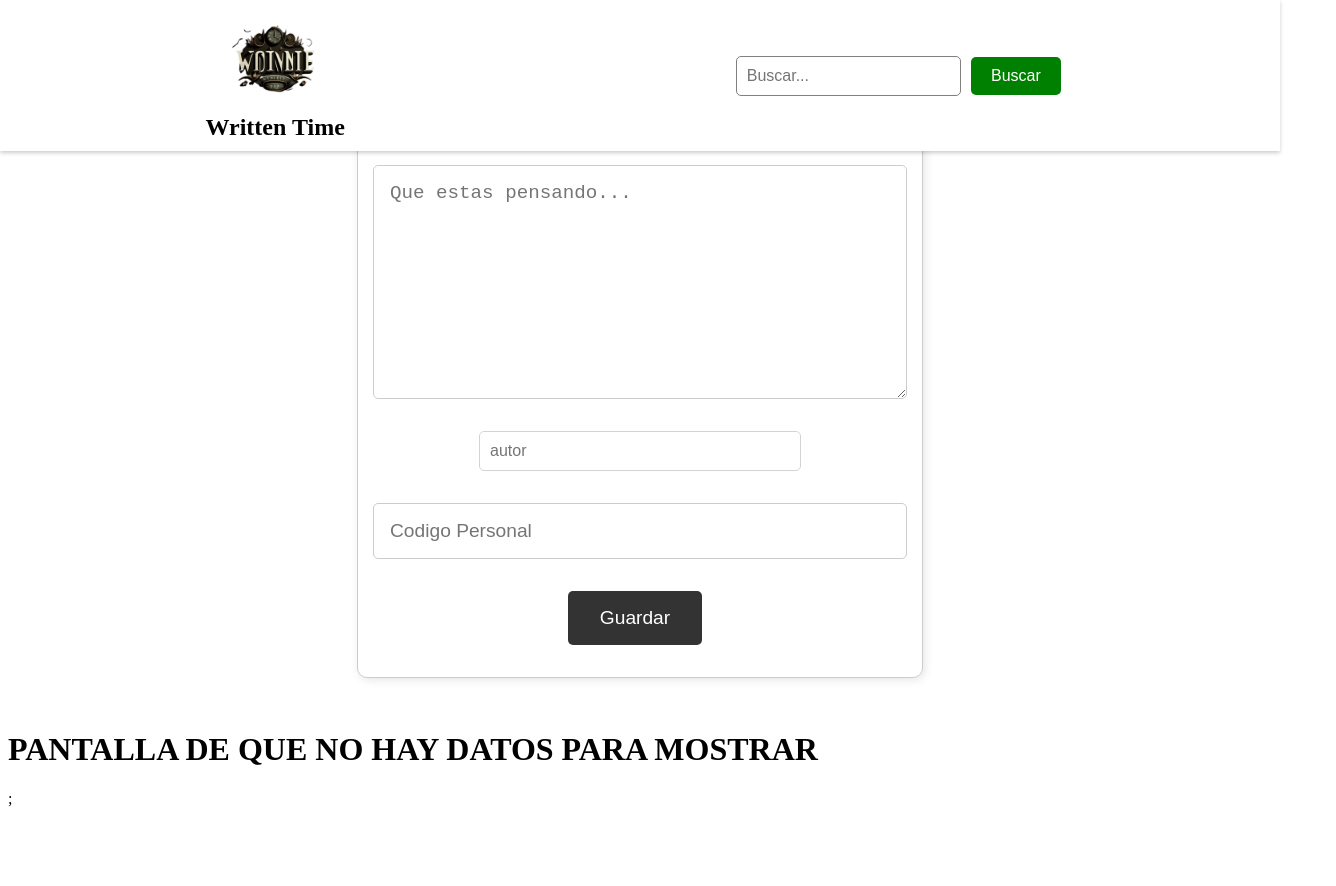
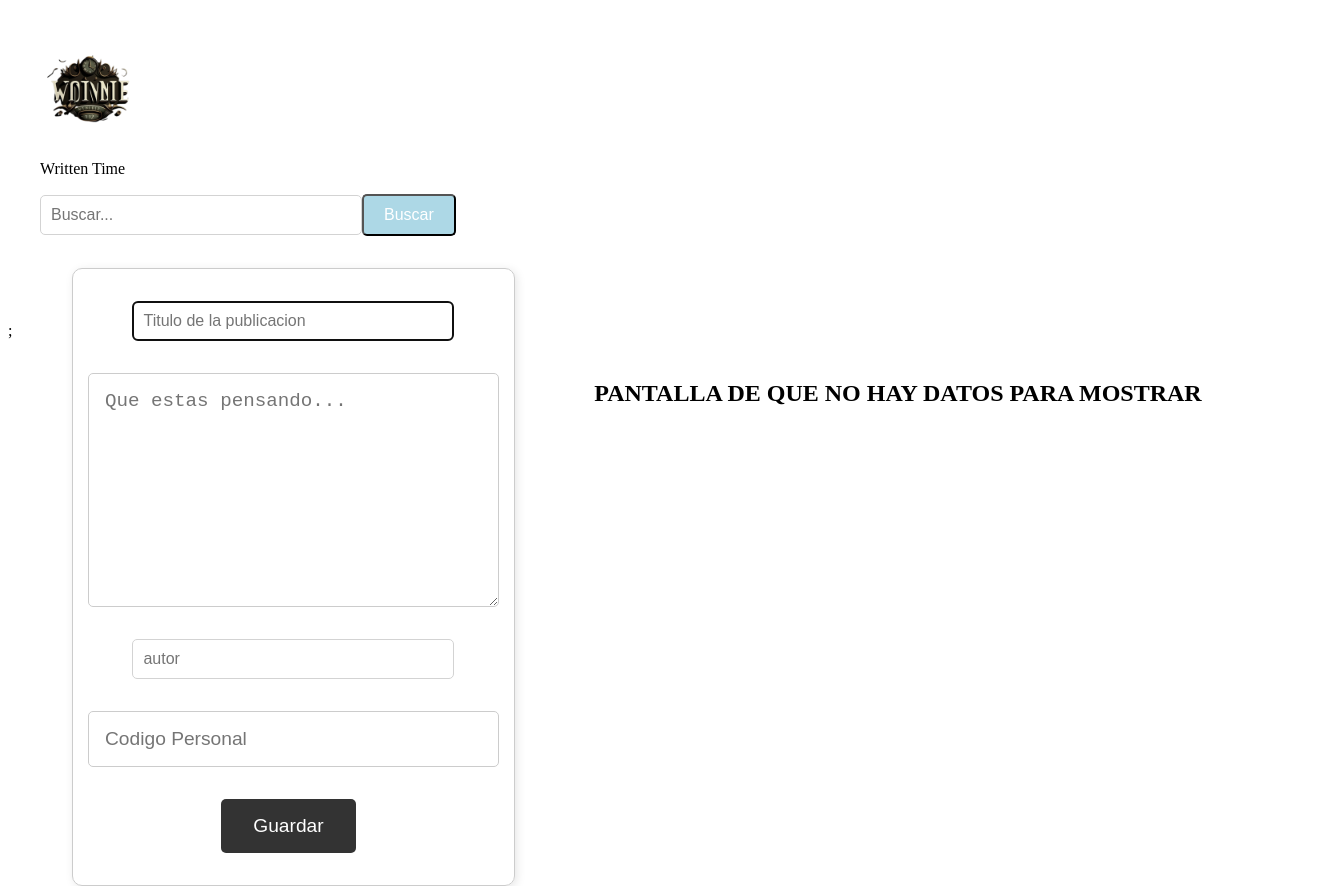
Before and after one commit to Raulscj/Writen_Time, a React (Vite) app: page /Home in a window 1280 px wide. Shown: the whole page, 1336 px wide, since content can reach past the window. Before the commit the page ends 816 px from the top, so only its background shows below. Built offline with nearby package versions, Linux system fonts and the light colour scheme.

Commit message:
act desde clase

```diff
--- a/index.html
+++ b/index.html
@@ -4,7 +4,7 @@
     <meta charset="UTF-8" />
     <link rel="icon" type="image/svg+xml" href="/vite.svg" />
     <meta name="viewport" content="width=device-width, initial-scale=1.0" />
-    <title>Vite + React</title>
+    <title>Written Time</title>
   </head>
   <body>
     <div id="root"></div>
--- a/src/App.css
+++ b/src/App.css
@@ -0,0 +1,20 @@
+.container{
+    display: grid;
+    width: 100%;
+    height: 250px;
+    grid-template-areas: "nav nav"
+    "aside section"
+    "aside section";
+  /* grid-template-columns: repeat(3, 1fr);
+  grid-gap: 1ch;
+  grid-auto-rows: minmax(2rem, auto); */
+}
+nav{
+   grid-area: nav;
+}
+aside{
+    grid-area: aside;
+}
+section{
+    grid-area: section;
+}
--- a/src/App.jsx
+++ b/src/App.jsx
@@ -1,6 +1,7 @@
 import Navbar from "./componentes/Nav";
 import PostForm from "./componentes/PostForm";
 import PostList from "./componentes/PostList";
+import "./App.css";
 function App() {
   /* let observador = false;
   if (localStorage.getItem("currentUser")) {
@@ -10,13 +11,17 @@ function App() {
   } */
   //RENDERIZADO
   return (
-    <>
+    <div className="container">
+      <nav>
       <Navbar />
-      <hr />
-      <hr />
+      </nav>
+      <aside>
       <PostForm />
+      </aside>
+      <section>
       <PostList />
-    </>
+      </section>
+    </div>
   );
 }
 export default App;
--- a/src/Pages/Login.jsx
+++ b/src/Pages/Login.jsx
@@ -91,7 +91,7 @@ const LoginPage = () => {
               type="text"
               value={username}
               onChange={(event) => setUsername(event.target.value)}
-              required
+
             />
           </div>
           <div className="form-group">
@@ -103,7 +103,7 @@ const LoginPage = () => {
               type="password"
               value={password}
               onChange={(event) => setPassword(event.target.value)}
-              required
+
             />
           </div>
           <button onClick={handleSubmit}>
--- a/src/Styles/Cards.css
+++ b/src/Styles/Cards.css
@@ -26,8 +26,11 @@
   font-style: italic;
   margin-bottom: 1rem;
   }
-
-  .card__delete-button {
+  /* .GroupButton{
+    display: grid;
+    background-color: black;
+  } */
+  .card_button {
   background-color: transparent;
   border: none;
   color: #333;
--- a/src/componentes/Nav.jsx
+++ b/src/componentes/Nav.jsx
@@ -1,5 +1,5 @@
 import React from "react";
-import "../Styles/Navbar.css";
+/* import "../Styles/Navbar.css"; */
 
 const Navbar = () => {
   return (
--- a/src/componentes/PostCard.jsx
+++ b/src/componentes/PostCard.jsx
@@ -13,17 +13,19 @@ function PostCard({ post }) {
         </div>
         <p className="card__content">{post.content}</p>
         <p className="card__autor">Autor: {post.autor}</p>
+        <div className="GroupButton">
         <button
-          className="card__delete-button"
+          className="card_button"
           onClick={() => DeletePost(post.id)}
         >
           🗑
         </button>
-        <button className="card__delete-button">✏</button>
+        <button className="card_button">✏</button>
         <Link to={`/edit/${post.id}`}>
           <button>Editar</button>
         </Link>
-        <button className="card__delete-button">📌</button>
+        <button className="card_button">📌</button>
+        </div>
       </div>
     </div>
   );
```
